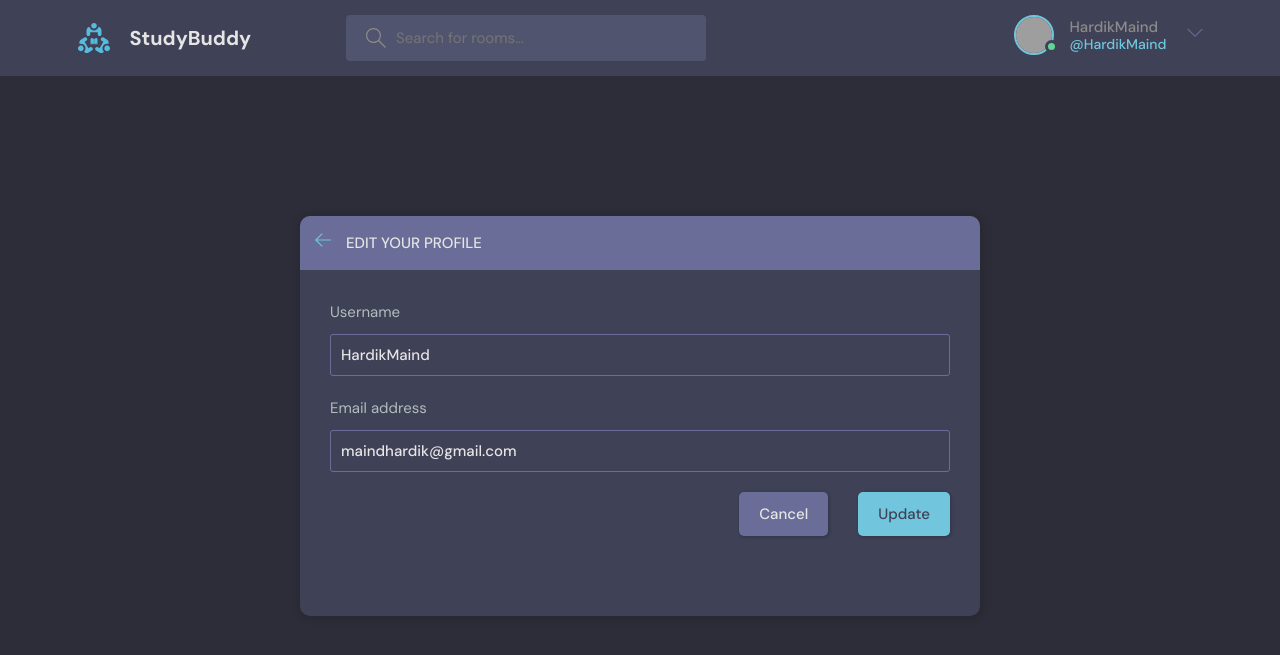
After one commit to Hardikmaind/my-studybud, a Django app: page /update-user/ in a window 1280 px wide. The commit adds this page. Shown: the top 655 px of the page. Run offline with Django 4.2, Linux system fonts and the light colour scheme; a user stored in the database is signed in; grey boxes are pictures that could not be loaded.

```diff
--- a/studybud/base/forms.py
+++ b/studybud/base/forms.py
@@ -1,7 +1,13 @@
 from django.forms import ModelForm
 from .models import Room
+from django.contrib.auth.models import User
 class RoomForm(ModelForm):
     class Meta:
         model = Room
         fields = '__all__'
         exclude = ['host', 'participants']
+
+class UserForm(ModelForm):
+    class Meta:
+        model= User
+        fields=['username','email']
--- a/studybud/base/templates/base/profile.html
+++ b/studybud/base/templates/base/profile.html
@@ -19,7 +19,9 @@
           <div class="profile__info">
             <h3>{{user.username}}</h3>
             <p>@{{user.username}}</p>
-            <a href="edit-user.html" class="btn btn--main btn--pill">Edit Profile</a>
+            {% if request.user == user %}
+            <a href="{% url 'update-user' %}" class="btn btn--main btn--pill">Edit Profile</a>
+            {% endif %}
           </div>
           <div class="profile__about">
             <h3>About</h3>
--- /dev/null
+++ b/studybud/base/templates/base/update-user.html
@@ -0,0 +1,42 @@
+  {% extends 'main.html' %}
+  {% block content %}
+
+    <main class="update-account layout">
+        <div class="container">
+            <div class="layout__box">
+                <div class="layout__boxHeader">
+                    <div class="layout__boxTitle">
+                        <a href="{% url 'home' %}">
+                            <svg version="1.1" xmlns="http://www.w3.org/2000/svg" width="32" height="32"
+                                viewBox="0 0 32 32">
+                                <title>arrow-left</title>
+                                <path
+                                    d="M13.723 2.286l-13.723 13.714 13.719 13.714 1.616-1.611-10.96-10.96h27.625v-2.286h-27.625l10.965-10.965-1.616-1.607z">
+                                </path>
+                            </svg>
+                        </a>
+                        <h3>Edit your profile</h3>
+                    </div>
+                </div>
+                <div class="layout__body">
+                    <form class="form" action="" method="POST">
+                      {% csrf_token %}
+                      {% for  field in form%}
+                        <div class="form__group">
+                            <label for="profile_pic">{{field.label}}</label>
+                            {{field}}
+                          </div>
+                          {% endfor %}
+
+                        <div class="form__action">
+                            <a class="btn btn--dark" href="index.html">Cancel</a>
+                            <button class="btn btn--main" type="submit">Update</button>
+                        </div>
+                    </form>
+                </div>
+            </div>
+        </div>
+      </div>
+    </main>
+
+{% endblock content %}
--- a/studybud/base/urls.py
+++ b/studybud/base/urls.py
@@ -17,6 +17,7 @@ urlpatterns = [
     path('update-room/<str:pk>/', views.updateRoom,name="update-room"),
     path('delete-room/<str:pk>/', views.deleteRoom,name="delete-room"),
     path('delete-message/<str:pk>/', views.deleteMessage,name="delete-message"),
+    path('update-user/', views.updateUser,name="update-user"),
     path('login/', views.loginPage,name="login"),
     path('logout/', views.logoutUser,name="logout"),
     path('register/', views.registerPage,name="register"),
--- a/studybud/base/views.py
+++ b/studybud/base/views.py
@@ -1,7 +1,7 @@
 from django.shortcuts import render, redirect
 from django.contrib import messages
 from django.db.models import Q
-from .forms import RoomForm
+from .forms import RoomForm,UserForm
 from django.http import HttpResponse
 from django.contrib.auth import authenticate, login, logout
 from django.contrib.auth.models import User
@@ -108,6 +108,24 @@ def updateRoom(request, pk):
     return render(request, 'base/room_form.html', context)
 
 
+
+# form = UserForm(request.POST, instance=user): Inside the POST block, a new UserForm instance is created with the data from the POST request (the data submitted by the user). The instance=user argument tells the form to update the existing user's data with the new data provided in the POST request.
+
+@login_required(login_url='login')
+def updateUser(request):
+    user=request.user
+    form=UserForm(instance=user)
+    if request.method == 'POST':
+        form=UserForm(request.POST, instance=user)
+        if form.is_valid():
+            form.save()
+            return redirect('user-profile',pk=user.id)
+
+    return render(request,'base/update-user.html',{'form':form})
+
+
+
+
 @login_required(login_url='login')
 def deleteRoom(request, pk):
     room = Room.objects.get(id=pk)
--- a/studybud/templates/navbar.html
+++ b/studybud/templates/navbar.html
@@ -27,7 +27,7 @@
         {% if request.user.is_authenticated %}
 
         <div class="header__user">
-          <a href="profile.html">
+          <a href="{% url 'update-user' %}">
             <div class="avatar avatar--medium active">
               <img src="https://randomuser.me/api/portraits/men/37.jpg" />
             </div>
@@ -57,7 +57,7 @@
         {% endif %}
 
         <div class="dropdown-menu">
-          <a href="settings.html" class="dropdown-link"
+          <a href="{% url 'update-user' %}" class="dropdown-link"
             ><svg
               version="1.1"
               xmlns="http://www.w3.org/2000/svg"
```
Also changed, not shown: studybud/db.sqlite3.
